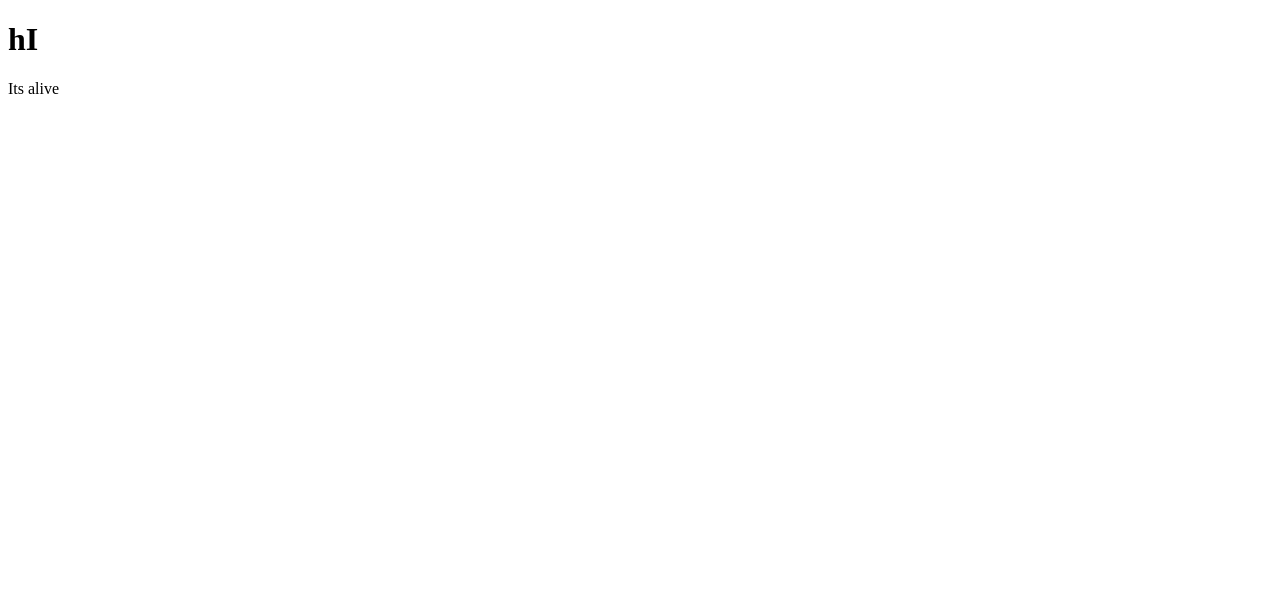
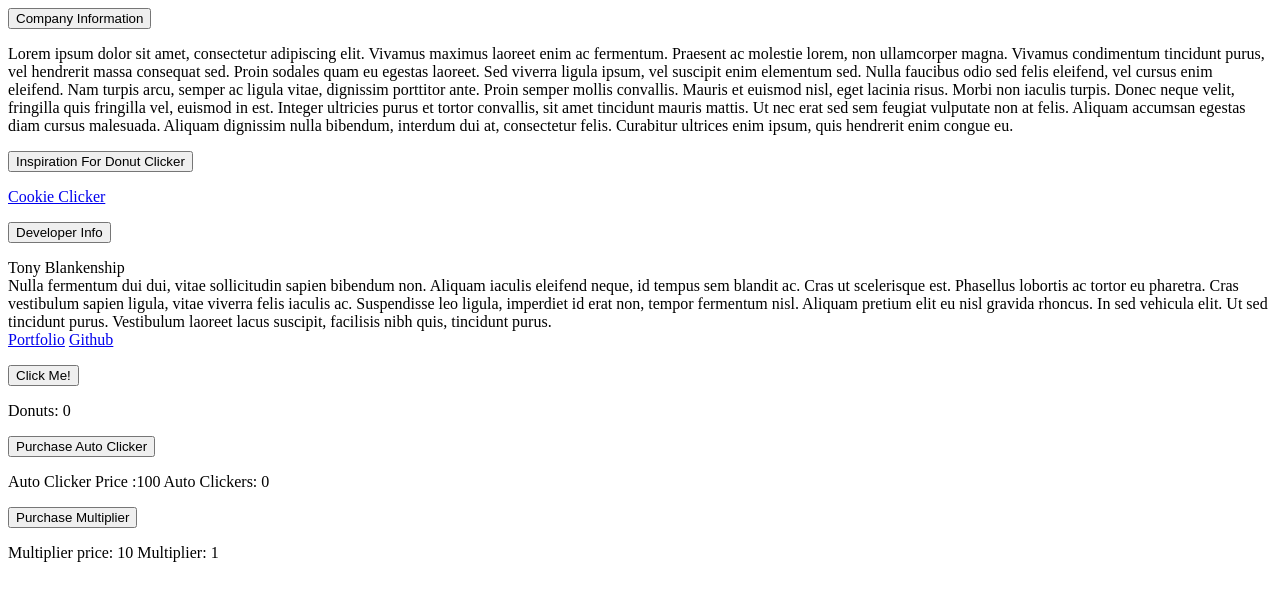
Before and after one commit to 2021-Spring-Part-Time/donut-clicker-tonyblankenship96, a website built with Parcel: page index.html in a window 1280 px wide. Built offline with nearby package versions, Linux system fonts and the light colour scheme.

Commit message:
finished

```diff
--- a/app.js
+++ b/app.js
@@ -1 +1,29 @@
-document.querySelector('section').innerText = 'Its alive'
+import DonutMaker from "./DonutMaker.js";
+
+const Donut = new DonutMaker(0, 0, 100, 1, 10);
+
+const donutBtnCount = document.querySelector(".donutButton"),
+  autoClickerBtnCount = document.querySelector(".autoClicker"),
+  multiplierBtnCount = document.querySelector(".multiplier");
+
+const donutCount = document.createElement("p");
+donutCount.innerText = "Donuts: " + Donut.numDonuts;
+donutBtnCount.appendChild(donutCount);
+
+const autoClickerPriceCount = document.createElement("p");
+autoClickerPriceCount.innerText =
+  "Auto Clicker Price :" +
+  Donut.autoClickerPrice +
+  " " +
+  "Auto Clickers: " +
+  Donut.numAutoClickers;
+autoClickerBtnCount.appendChild(autoClickerPriceCount);
+
+const multiplierPriceCount = document.createElement("p");
+multiplierPriceCount.innerText =
+  "Multiplier price: " +
+  Donut.clickMultiplierPrice +
+  " " +
+  "Multiplier: " +
+  Donut.clickMultiplier;
+multiplierBtnCount.appendChild(multiplierPriceCount);
--- a/index.html
+++ b/index.html
@@ -4,13 +4,66 @@
     <meta charset="UTF-8" />
     <meta http-equiv="X-UA-Compatible" content="IE=edge" />
     <meta name="viewport" content="width=device-width, initial-scale=1.0" />
+    <link rel="stylesheet" href="style.css" />
     <title>Donut Clicker</title>
   </head>
   <body>
+    <header>
+      <div class="companyInfo">
+        <button class="companyInfoBtn">Company Information</button>
+        <p class="companyInfoP">
+          Lorem ipsum dolor sit amet, consectetur adipiscing elit. Vivamus
+          maximus laoreet enim ac fermentum. Praesent ac molestie lorem, non
+          ullamcorper magna. Vivamus condimentum tincidunt purus, vel hendrerit
+          massa consequat sed. Proin sodales quam eu egestas laoreet. Sed
+          viverra ligula ipsum, vel suscipit enim elementum sed. Nulla faucibus
+          odio sed felis eleifend, vel cursus enim eleifend. Nam turpis arcu,
+          semper ac ligula vitae, dignissim porttitor ante. Proin semper mollis
+          convallis. Mauris et euismod nisl, eget lacinia risus. Morbi non
+          iaculis turpis. Donec neque velit, fringilla quis fringilla vel,
+          euismod in est. Integer ultricies purus et tortor convallis, sit amet
+          tincidunt mauris mattis. Ut nec erat sed sem feugiat vulputate non at
+          felis. Aliquam accumsan egestas diam cursus malesuada. Aliquam
+          dignissim nulla bibendum, interdum dui at, consectetur felis.
+          Curabitur ultrices enim ipsum, quis hendrerit enim congue eu.
+        </p>
+      </div>
+      <div class="inspiration">
+        <button class="inspirationBtn">Inspiration For Donut Clicker</button>
+        <p class="inspirationP">
+          <a href="https://orteil.dashnet.org/cookieclicker/"
+            >Cookie Clicker
+          </a>
+        </p>
+      </div>
+      <div class="devInfo">
+        <button class="devInfoBtn">Developer Info</button>
+        <p class="devInfoP">
+          Tony Blankenship <br />
+          Nulla fermentum dui dui, vitae sollicitudin sapien bibendum non.
+          Aliquam iaculis eleifend neque, id tempus sem blandit ac. Cras ut
+          scelerisque est. Phasellus lobortis ac tortor eu pharetra. Cras
+          vestibulum sapien ligula, vitae viverra felis iaculis ac. Suspendisse
+          leo ligula, imperdiet id erat non, tempor fermentum nisl. Aliquam
+          pretium elit eu nisl gravida rhoncus. In sed vehicula elit. Ut sed
+          tincidunt purus. Vestibulum laoreet lacus suscipit, facilisis nibh
+          quis, tincidunt purus. <br />
+          <a href="https://tonyblankenship96.github.io./">Portfolio</a>
+          <a href="https://github.com/tonyblankenship96">Github</a>
+        </p>
+      </div>
+    </header>
     <div class="container">
-      <h1>hI</h1>
-      <section></section>
+      <div class="donutButton">
+        <button class="donutBtn">Click Me!</button>
+      </div>
+      <div class="autoClicker">
+        <button class="autoClickerBtn">Purchase Auto Clicker</button>
+      </div>
+      <div class="multiplier">
+        <button class="multiplierBtn">Purchase Multiplier</button>
+      </div>
     </div>
-    <script src="./app.js"></script>
+    <script type="module" src="./app.js"></script>
   </body>
 </html>
```
Also changed, not shown: style.css (added, +11 -0 lines).
